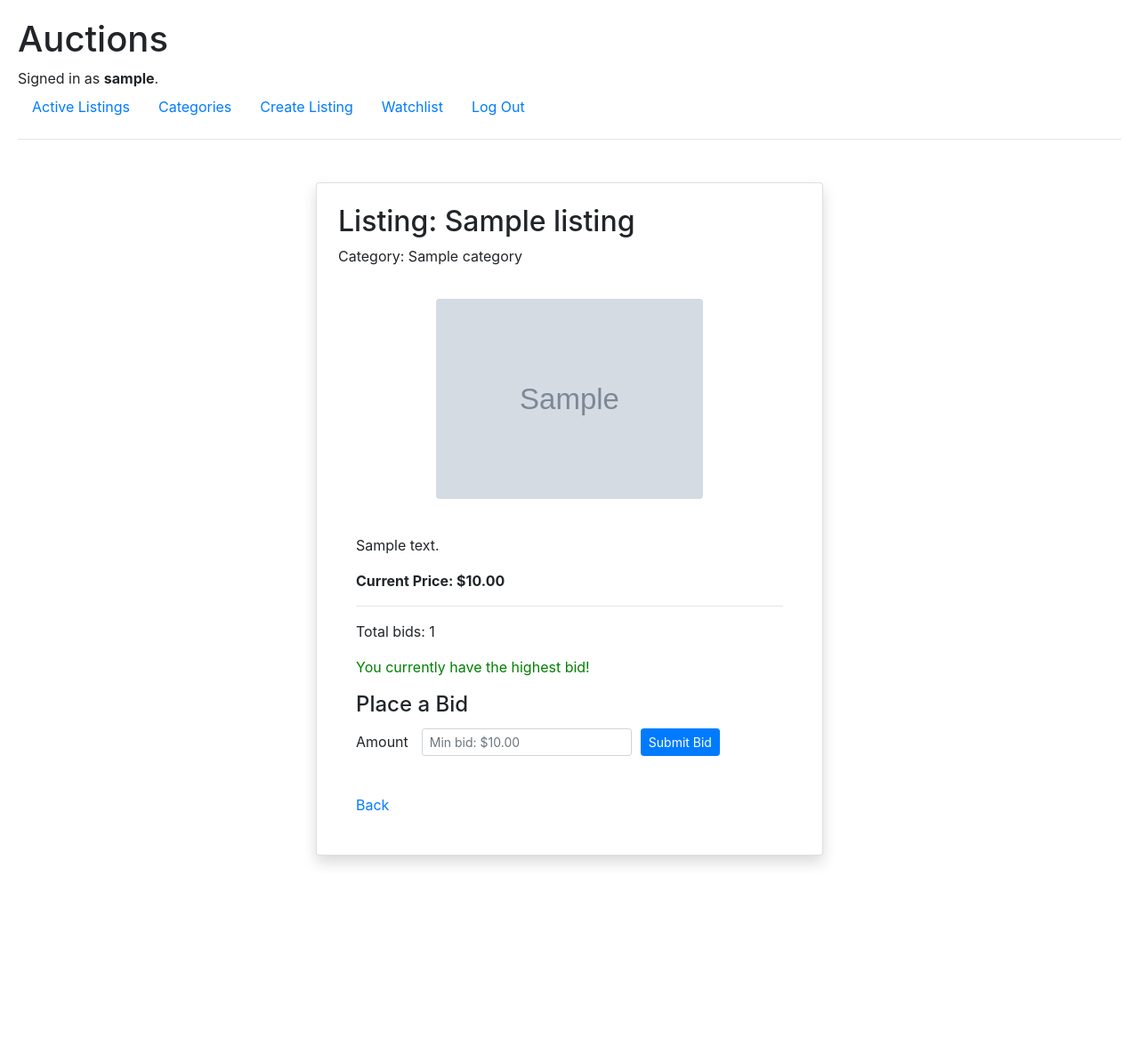
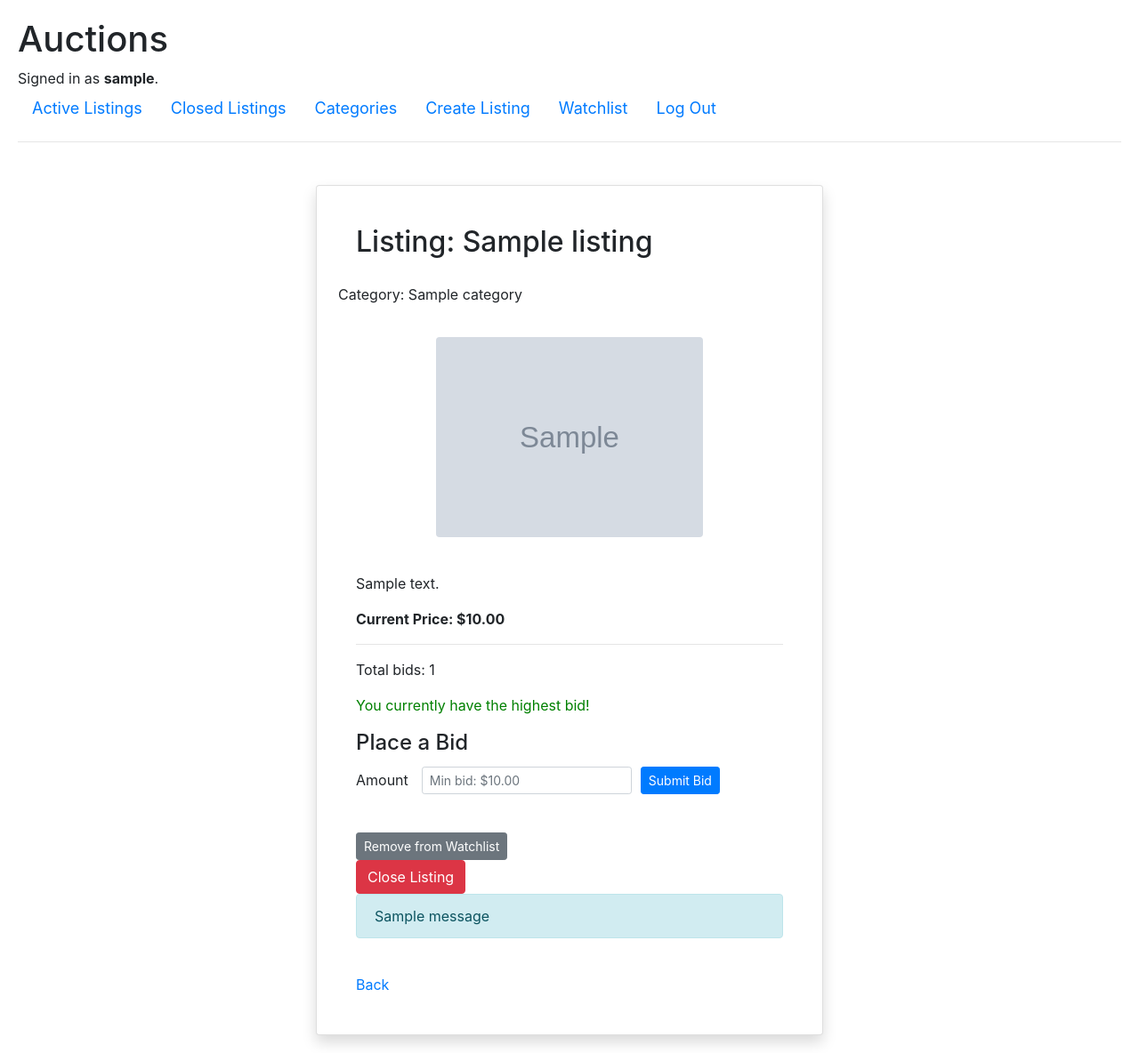
Before and after one commit to ctammb/WebProgramming, a Django app: page /listing/1 in a window 1280 px wide. Shown: the whole page at 89% size. Before the commit the page ends 973 px from the top, so only its background shows below. Run offline with Django 3.2, Linux system fonts and the light colour scheme; a user stored in the database is signed in; tables that the repository leaves empty hold one stand-in row (values such as "Sample post"); grey boxes marked "Sample" are stand-in pictures; one stand-in notice (Sample message) is shown; some libraries are stand-ins or nearby versions.

Commit message:
Added Active and Closed listings, close a listing

```diff
--- a/commerce/auctions/models.py
+++ b/commerce/auctions/models.py
@@ -19,6 +19,7 @@ class Listing(models.Model):
     category = models.ForeignKey(Category, on_delete=models.SET_NULL, null=True, blank=True)
     owner = models.ForeignKey(User, on_delete=models.CASCADE, related_name="listings")
     created_at = models.DateTimeField(auto_now_add=True)
+    is_active = models.BooleanField(default=True)
 
     def __str__(self):
         return self.title
@@ -66,11 +67,3 @@ class Meta:
 
     def __str__(self):
         return f"{self.user.username} watching {self.listing.title}"
-
-
-class AuctionClosed(models.Model):
-    listing = models.OneToOneField(Listing, on_delete=models.CASCADE, related_name="closed_auction")
-    closed_at = models.DateTimeField(auto_now_add=True)
-
-    def __str__(self):
-        return f"Auction for {self.listing.title} closed at {self.closed_at}"
--- a/commerce/auctions/static/auctions/styles.css
+++ b/commerce/auctions/static/auctions/styles.css
@@ -41,3 +41,11 @@ body {
     height: auto;
     border-radius: 4px;
 }
+
+h2 {
+    padding: 20px;
+}
+
+li {
+    font-size: large;
+}
--- a/commerce/auctions/templates/auctions/layout.html
+++ b/commerce/auctions/templates/auctions/layout.html
@@ -22,6 +22,9 @@
             </li>
             {% if user.is_authenticated %}
 
+                <li class="nav-item">
+                    <a class="nav-link" href="{% url 'closed_listings' %}">Closed Listings</a>
+                </li>
                 <li class="nav-item">
                     <a class="nav-link" href="{% url 'categories' %}">Categories</a>
                 </li>
--- a/commerce/auctions/templates/auctions/listing.html
+++ b/commerce/auctions/templates/auctions/listing.html
@@ -16,9 +16,10 @@
 
         <div class="listing-text">
             <p>{{ listing.description }}</p>
-            <p style="font-weight: bold;"">Current Price: ${{ listing.current_price }}</p>
+            <p style="font-weight: bold;">Current Price: ${{ listing.current_price }}</p>
             <hr>
             <p>Total bids: {{ listing.number_of_bids }}</p>
+            {% if user.is_authenticated %}
                 {% if user_is_highest_bidder %}
                     <p style="color: green;">You currently have the highest bid!</p>
                 {% endif %}
@@ -44,6 +45,48 @@
                         </div>
                     {% endif %}
                 </form>
+
+            {% endif %}
+            <br>
+        {% if user.is_authenticated %}
+            <form action="{% url 'toggle_watchlist' listing.id %}" method="post">
+                {% csrf_token %}
+                <button type="submit" class="btn btn-secondary btn-sm">
+                    {% if is_watching %}
+                        Remove from Watchlist
+                    {% else %}
+                        Add to Watchlist
+                    {% endif %}
+                </button>
+            </form>
+        {% endif %}
+
+        {% if is_owner and listing.is_active %}
+            <form action="{% url 'close_listing' listing.id %}" method="post">
+                {% csrf_token %}
+                <button type="submit" class="btn btn-danger">Close Listing</button>
+            </form>
+        {% endif %}
+
+        {% if messages %}
+            <div class="messages">
+                {% for message in messages %}
+                    <div class="alert alert-info">{{ message }}</div>
+                {% endfor %}
+            </div>
+        {% endif %}
+
+        {% if not listing.is_active %}
+            <div class="alert alert-info">
+                <strong>This listing is closed.</strong><br>
+                {% if winning_bid %}
+                    Winning Bid: ${{ winning_bid.amount }}<br>
+                    Winner: {{ winning_bid.bidder.username }}
+                {% else %}
+                    No bids were placed.
+                {% endif %}
+            </div>
+        {% endif %}
         <br>
             <a href="{% url 'index' %}">Back</a>
         </div>
--- a/commerce/auctions/urls.py
+++ b/commerce/auctions/urls.py
@@ -3,16 +3,19 @@ from django.urls import path
 from . import views
 
 urlpatterns = [
-    path("", views.index, name="index"),
-    path("index", views.index, name="index"),
+    path("", views.active_listings, name="index"),
+    path("index", views.active_listings, name="active_listings"),
     path("login", views.login_view, name="login"),
     path("logout", views.logout_view, name="logout"),
     path("register", views.register, name="register"),
     path("create", views.create, name="create"),
+    path("closed/", views.closed_listings, name="closed_listings"),
     path("listing/<int:listing_id>", views.listing, name="listing"),
     path("watchlist", views.watchlist, name="watchlist"),
     path("categories", views.categories, name="categories"),
     path("category/<str:name>", views.category, name="category"),
     path("close/<int:listing_id>", views.close_listing, name="close_listing"),
     path("add_bid/<int:listing_id>", views.add_bid, name="add_bid"),
-    path("add_comment/<int:listing_id>", views.add_comment, name="add_comment")]
+    path("add_comment/<int:listing_id>", views.add_comment, name="add_comment"),
+    path("watchlist/toggle/<int:listing_id>/", views.toggle_watchlist, name="toggle_watchlist")
+    ]
--- a/commerce/auctions/views.py
+++ b/commerce/auctions/views.py
@@ -6,13 +6,25 @@ from django.urls import reverse
 
 from .forms import ListingForm, BidForm
 from django.contrib.auth.decorators import login_required
-from .models import User, Listing, Bid, Category
+from .models import User, Listing, Bid, Category, Watchlist
+from django.contrib import messages
 
 
-def index(request):
-    listings = Listing.objects.all()
-    return render(request, "auctions/index.html", {"listings": listings})
+def active_listings(request):
+    listings = Listing.objects.filter(is_active=True)
+    return render(request, "auctions/index.html", {
+        "listings": listings,
+        "view_title": "Active Listings"
+        })
 
+def closed_listings(request):
+    listings = Listing.objects.filter(is_active=False)
+    return render(request, "auctions/index.html", {
+        "listings": listings,
+        "view_title": "Closed Listings"
+    })
+
+@login_required
 def create(request):
     if not request.user.is_authenticated:
             return HttpResponse("You must be logged in to create a listing.")
@@ -45,6 +57,7 @@ def create(request):
         return render(request, "auctions/create.html", {
             "form": form})
 
+@login_required
 def listing(request, listing_id):
 
     listing = get_object_or_404(Listing, pk=listing_id)
@@ -81,16 +94,98 @@ def listing(request, listing_id):
         highest_bid.bidder == request.user
     )
 
+    is_watching = False
+    if request.user.is_authenticated:
+        is_watching = Watchlist.objects.filter(user=request.user, listing=listing).exists()
+
+    is_owner = False
+    if request.user == listing.owner:
+        is_owner = True
+
+    winning_bid = listing.bids.order_by('-amount').first()
+
     return render(request, "auctions/listing.html", {
         "listing": listing,
         "form": form,
-        "user_is_highest_bidder": user_is_highest_bidder
+        "user_is_highest_bidder": user_is_highest_bidder,
+        "is_watching": is_watching,
+        "is_owner": is_owner,
+        "winning_bid": winning_bid
     })
 
+@login_required
+def listing(request, listing_id):
 
+    listing = get_object_or_404(Listing, pk=listing_id)
+
+    if not request.user.is_authenticated:
+            return HttpResponse("You must be logged in to view listing and place a bid.")
+
+    highest_bid = listing.highest_bid
+    min_bid = highest_bid.amount if highest_bid else listing.starting_bid
+
+    if request.method == "POST":
+
+        form = BidForm(request.POST, min_bid=min_bid)
+        if form.is_valid():
+            print("Form is valid")
+            bid = form.save(commit=False)
+            bid.bidder = request.user
+            bid.listing = listing
+
+            if bid.amount <= min_bid:
+                form.add_error('amount', f'Bid must be greater than the current price (${min_bid})')
+            else:
+                bid.save()
+                print("Bid saved successfully")
+                return redirect('listing', listing_id=listing.id)
+
+    else:
+        form = BidForm(min_bid=min_bid)
+
+    highest_bid = listing.highest_bid
+    user_is_highest_bidder = (
+        request.user.is_authenticated and
+        highest_bid and
+        highest_bid.bidder == request.user
+    )
+
+    is_watching = False
+    if request.user.is_authenticated:
+        is_watching = Watchlist.objects.filter(user=request.user, listing=listing).exists()
+
+    is_owner = False
+    if request.user == listing.owner:
+        is_owner = True
+
+    winning_bid = listing.bids.order_by('-amount').first()
+
+    return render(request, "auctions/listing.html", {
+        "listing": listing,
+        "form": form,
+        "user_is_highest_bidder": user_is_highest_bidder,
+        "is_watching": is_watching,
+        "is_owner": is_owner,
+        "winning_bid": winning_bid
+    })
+
+@login_required
+def toggle_watchlist(request, listing_id):
+    listing = get_object_or_404(Listing, pk=listing_id)
+    watch_entry, created = Watchlist.objects.get_or_create(user=request.user, listing=listing)
+
+    if not created:
+        watch_entry.delete()
+    else:
+        messages.success(request, "Added to your watchlist.")
+
+    return redirect("listing", listing_id=listing.id)
+
+@login_required
 def watchlist(request):
-    # Placeholder for watchlist view logic
-    return render(request, "auctions/watchlist.html")
+    listings = Listing.objects.filter(watchlist__user=request.user)
+    return render(request, "auctions/watchlist.html", {"listings": listings})
+
 
 def categories(request):
     categories = Category.objects.all()
@@ -104,11 +199,22 @@ def category(request, name):
         "listings": listings
     })
 
+
 def close_listing(request, listing_id):
-    # Placeholder for closing a listing logic
-    return render(request, "auctions/close_listing.html", {
-        "listing_id": listing_id
-    })
+    if request.method == "POST":
+        listing = get_object_or_404(Listing, pk=listing_id)
+        if request.user == listing.owner:
+            listing.is_active = False
+            listing.save()
+
+            # Get the winning bid
+            winning_bid = listing.bids.order_by('-amount').first()
+
+            # Optional: pass context if redirecting
+            return redirect('listing', listing_id=listing.id)
+
+    return redirect('index')
+
 
 def add_bid(request, listing_id):
     # Placeholder for adding a bid logic
```
Also changed, not shown: commerce/auctions/templates/auctions/index.html (+10 -6 lines), commerce/auctions/templates/auctions/watchlist.html (+17 -2 lines), commerce/auctions/migrations/0004_listing_is_active_delete_auctionclosed.py (added). Lines whose indentation alone changed are shown as unchanged.
